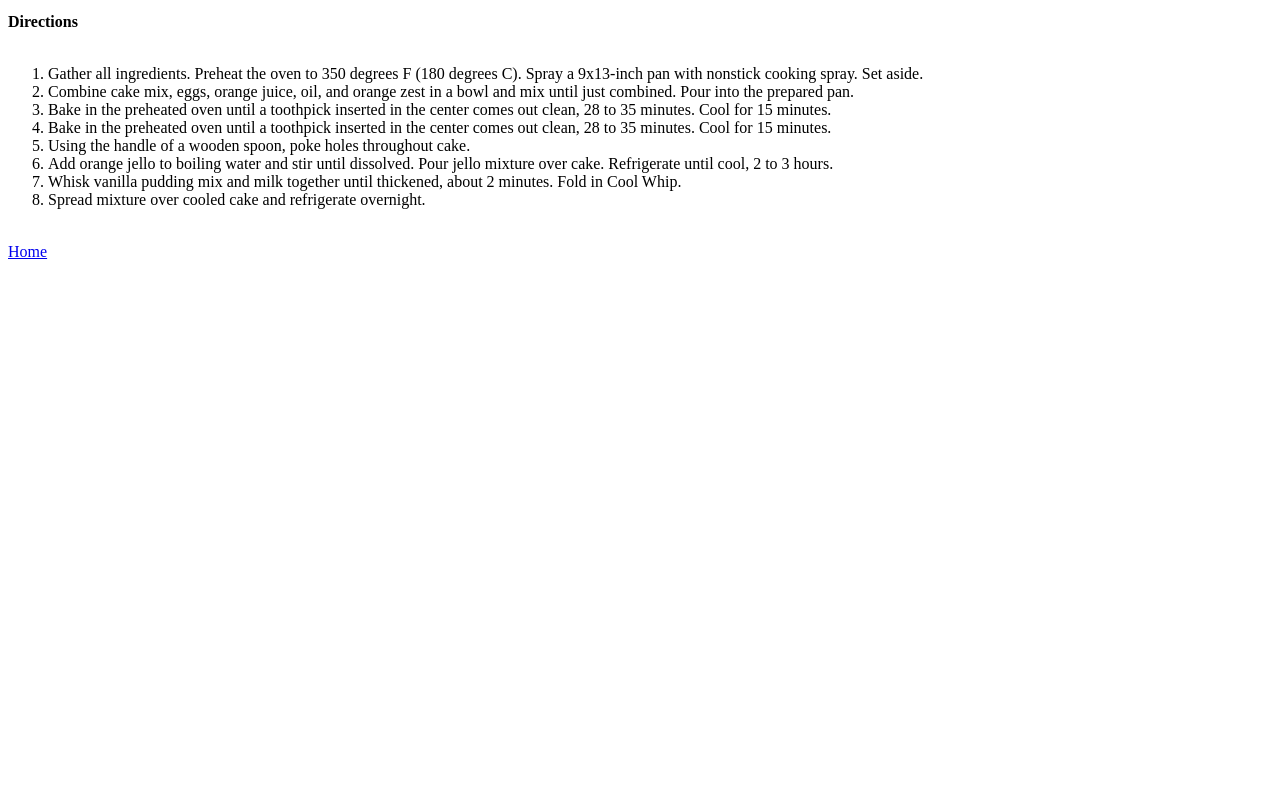
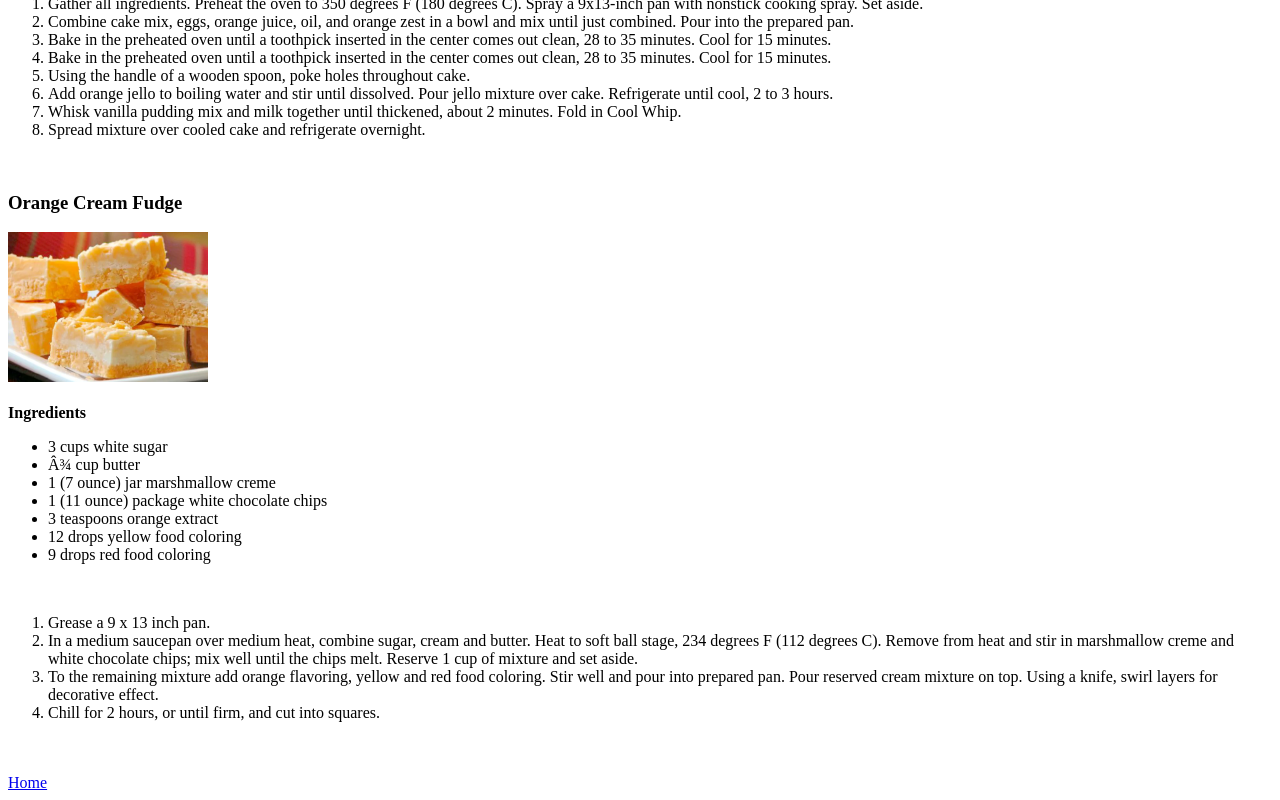
Before and after one commit to itsravimaurya/odin-recipes, a plain HTML site: page recipes/recipes.html in a window 1280 px wide. Shown: the part 568-1368 px from the top of the page. Before the commit the page ends 837 px from the top, so only its background shows below. Drawn offline with Linux system fonts and the light colour scheme.

Commit message:
Update recipes.html file with new content

```diff
--- a/recipes/recipes.html
+++ b/recipes/recipes.html
@@ -5,8 +5,9 @@
         <title>Recipes I love </title>
         <body>
             <h1> Contents </h1>
-             <img src="../images/Oranges.jpg" height="200" width="300" alt="Oranges recipes platter">
             <h2>Orange creamily Sheet Cake</h2>
+            <img src="../images/Oranges.jpg" height="150" width="200" alt="Oranges recipes platter">
+            <br><br>
             <p1> <strong>Ingredients</strong><br>
                 <ul><li>1 (15.25 ounce) white or yellow cake mix </li>
 
@@ -30,7 +31,7 @@
 
             </p1>
             <p2> <strong>Directions</strong>
-            <br><br>
+            <br>
             <ol>
                 <li>Gather all ingredients. Preheat the oven to 350 degrees F (180 degrees C). Spray a 9x13-inch pan with nonstick cooking spray. Set aside.</li>
                 <li>Combine cake mix, eggs, orange juice, oil, and orange zest in a bowl and mix until just combined. Pour into the prepared pan.</li>
@@ -40,8 +41,28 @@
                 <li>Add orange jello to boiling water and stir until dissolved. Pour jello mixture over cake. Refrigerate until cool, 2 to 3 hours.</li>
                 <li>Whisk vanilla pudding mix and milk together until thickened, about 2 minutes. Fold in Cool Whip.</li>
                 <li>Spread mixture over cooled cake and refrigerate overnight.</li>
-            </ol>
+            </ol> <br>
             </p2>
+            <h3>Orange Cream Fudge</h3>
+            <img src="../images/recipe2.jpg" height="150" width="200" alt= "Orange cream fudge in plate."><br><br>
+            <p1><strong>Ingredients</strong><br>
+                <ul>
+                    <li>3 cups white sugar</li>
+                    <li>¾ cup butter</li>
+                    <li>1 (7 ounce) jar marshmallow creme</li>
+                    <li>1 (11 ounce) package white chocolate chips</li>
+                    <li>3 teaspoons orange extract</li>
+                    <li>12 drops yellow food coloring</li>
+                    <li>9 drops red food coloring</li>
+                </ul><br>
+                <ol>
+                     <li>Grease a 9 x 13 inch pan.</li>
+                     <li>In a medium saucepan over medium heat, combine sugar, cream and butter. Heat to soft ball stage, 234 degrees F (112 degrees C). Remove from heat and stir in marshmallow creme and white chocolate chips; mix well until the chips melt. Reserve 1 cup of mixture and set aside.</li>
+                     <li>To the remaining mixture add orange flavoring, yellow and red food coloring. Stir well and pour into prepared pan. Pour reserved cream mixture on top. Using a knife, swirl layers for decorative effect.</li>
+                     <li>Chill for 2 hours, or until firm, and cut into squares.</li>
+                </ol><br>
+            </p1>
+
         </body>
         <br> <a href="../index.html">Home</a>
     </head>
```
Also changed, not shown: index.html (+1 -1 lines).
